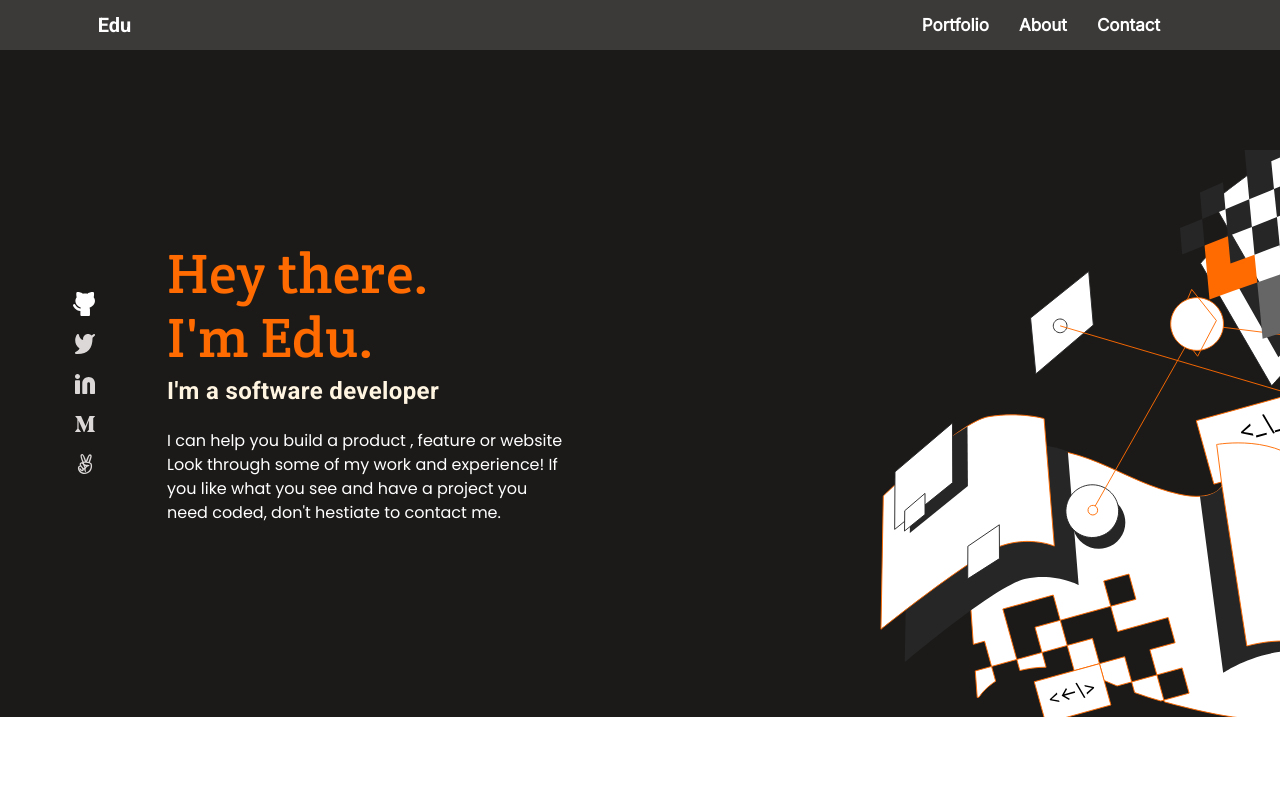
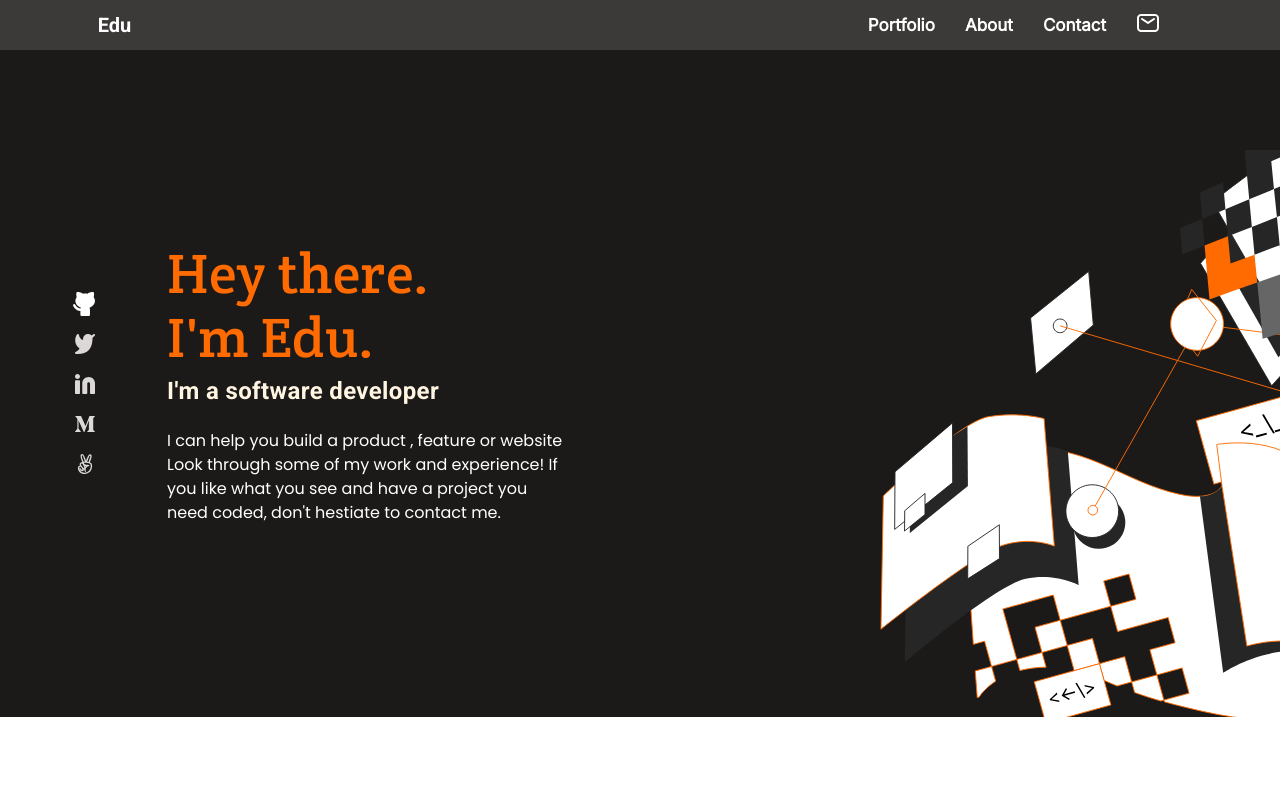
Before and after one commit to Xecyc/My-Portfolio-Project, a website: page index.html in a window 1280 px wide. Shown: the top 800 px of the page. Drawn offline with Linux system fonts and the light colour scheme.

Commit message:
add envelope image to the navbar

```diff
--- a/index.html
+++ b/index.html
@@ -25,6 +25,10 @@
         <li class="nav-item">
           <a class="nav-link" href="#contact">Contact</a>
         </li>
+        <li class="hide nav-item">
+          <a class="nav-link" href="#">
+            <img class="mail-icon" src="./img/icon-mail.svg" alt="mail-icon"></a>
+          </li>
       </ul>
       <div class="ham-icon close-icon">
         <span class="bar"></span>
```
